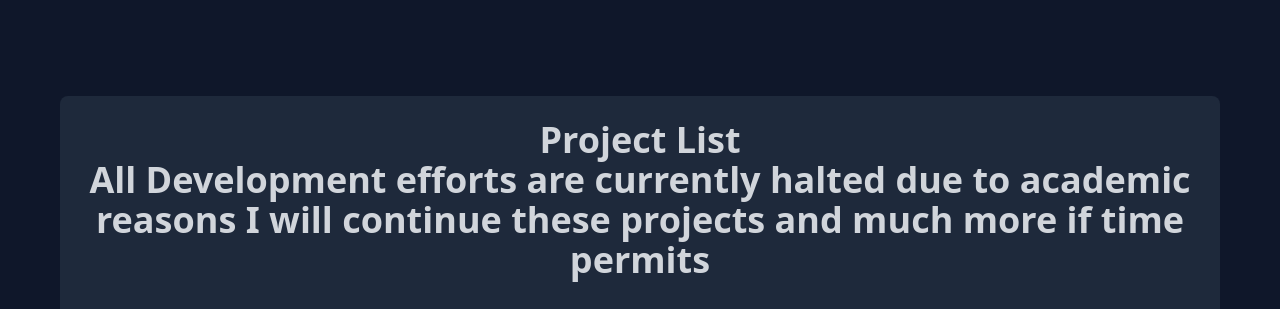
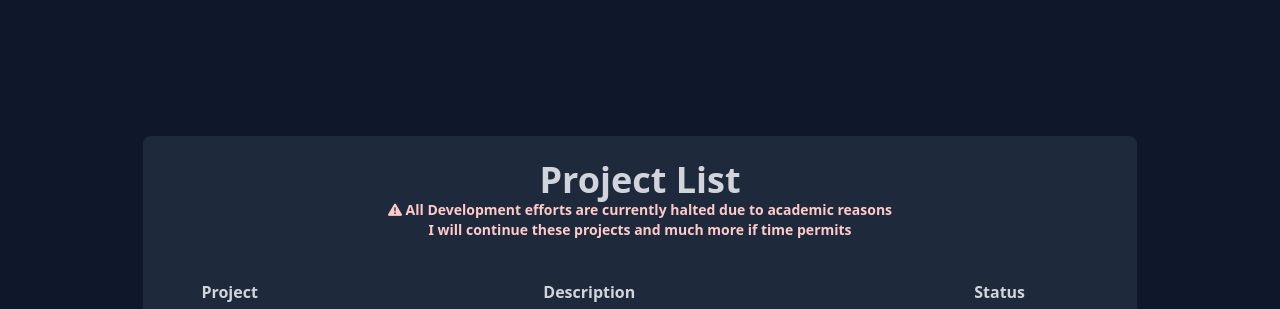
Before and after one commit to NWJ9PB/nwj9pb.github.io, a plain HTML site: page projects.html in a window 1280 px wide. Shown: the top 309 px of the page. Drawn offline with nearby package versions, Linux system fonts and the light colour scheme.

Commit message:
fix: Update `projects.html` due to broken styling

```diff
--- a/projects.html
+++ b/projects.html
@@ -19,12 +19,12 @@
                             <div class="bg-slate-800 p-6 rounded-lg">
                                 <h2 class="mb-8 font-extrabold text-5xl dark:text-gray-400 sm:text-4xl text-center">
                                     <span class="sr-only">Error</span>Project List
-
                                     <div>
-                                        <section>
-                                            <span>All Development efforts are currently halted due to academic reasons</span>
-                                            <span>I will continue these projects and much more if time permits</span>
-                                        </section>
+                                        <p class="text-sm font-semibold text-red-200">
+                                            <i class="fa-solid fa-exclamation-triangle"></i>
+                                            All Development efforts are currently halted due to academic reasons
+                                        </p>
+                                        <p class="text-sm font-semibold text-red-200">I will continue these projects and much more if time permits</p>
                                     </div>
                                 </h2>
                                 <table class="table-auto">
```
